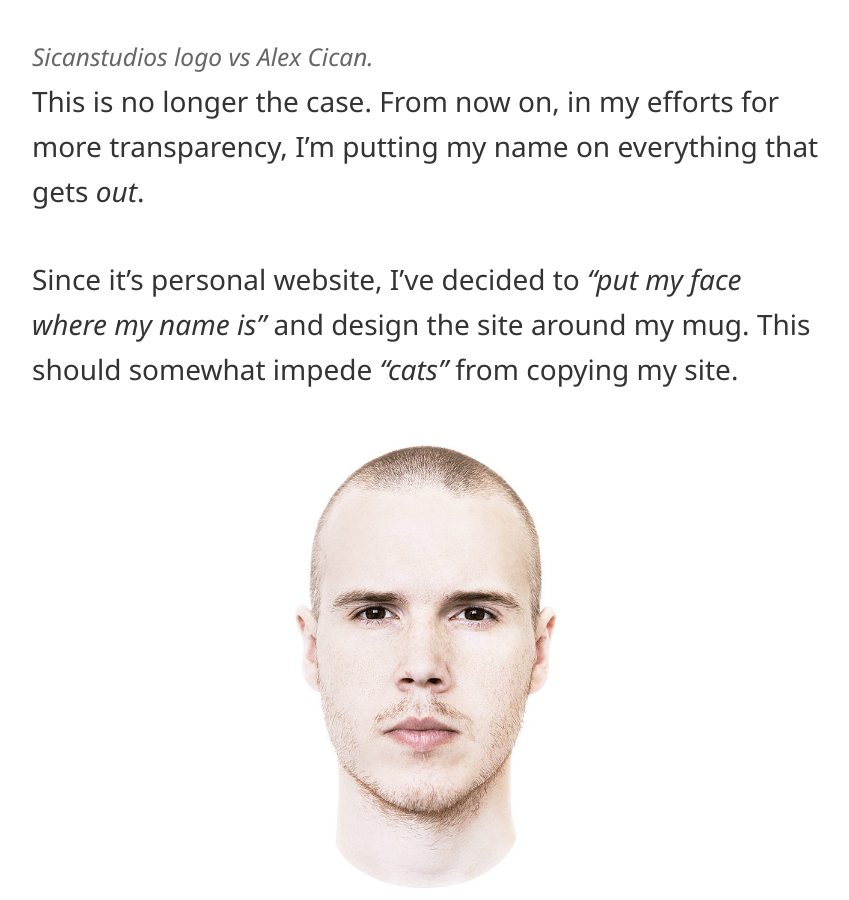
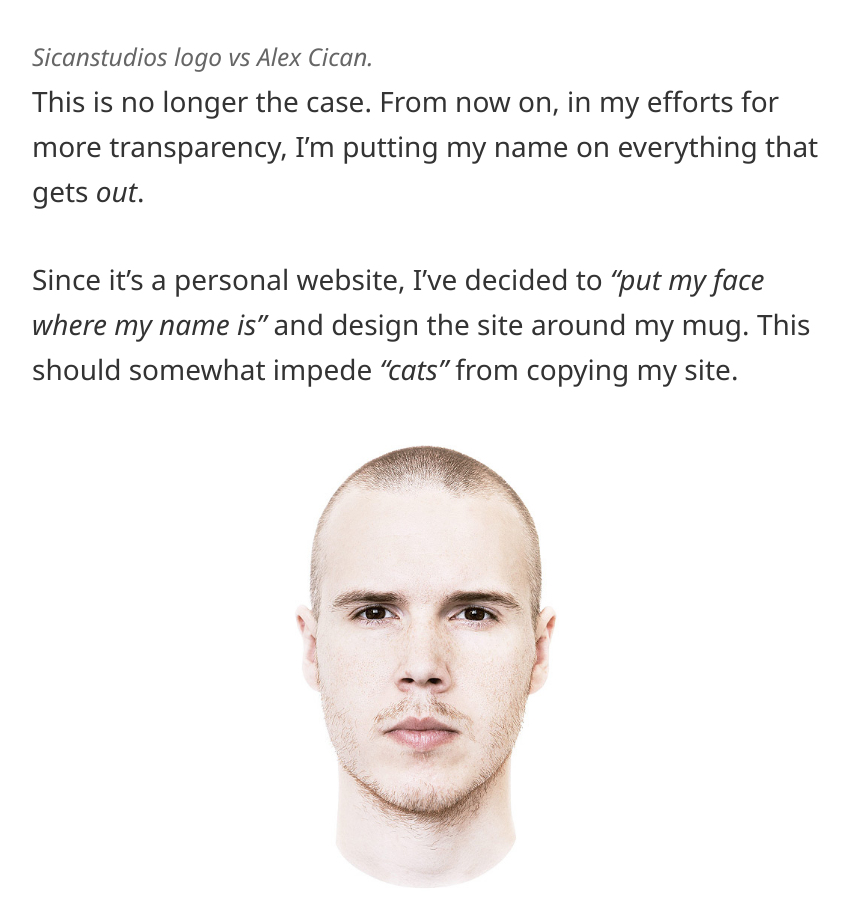
Before and after one commit to alexcican/alexcican.github.com, a Jekyll site: the page built from _posts/2013-10-24-personal-websites.md, in a window 1280 px wide and 900 px high, scrolled down 6991 px. Shown: the whole window, without its empty margins (213-1062 px from the left). Built offline with Jekyll 4.4.1, drawn with Linux system fonts in a browser that asks for light colours; nearby versions of some CDN libraries; Markdown is read by kramdown in place of the engine named in the settings.

Commit message:
fixed typo

```diff
--- a/_posts/2013-10-24-personal-websites.md
+++ b/_posts/2013-10-24-personal-websites.md
@@ -59,7 +59,7 @@ When redesigning this site, my thought was to make it personal. If you’ve been
 
 This is no longer the case. From now on, in my efforts for more transparency, I’m putting my name on everything that gets *out*.
 
-Since it’s personal website, I’ve decided to *“put my face where my name is”* and design the site around my mug. This should somewhat impede *“cats”* from copying my site.
+Since it’s a personal website, I’ve decided to *“put my face where my name is”* and design the site around my mug. This should somewhat impede *“cats”* from copying my site.
 
 ![](http://alexcican.com/images/blog/assets/alex-cican-face.jpg)
 <figcaption>Yours truly.</figcaption>
```
Also changed, not shown: 2 other files.
